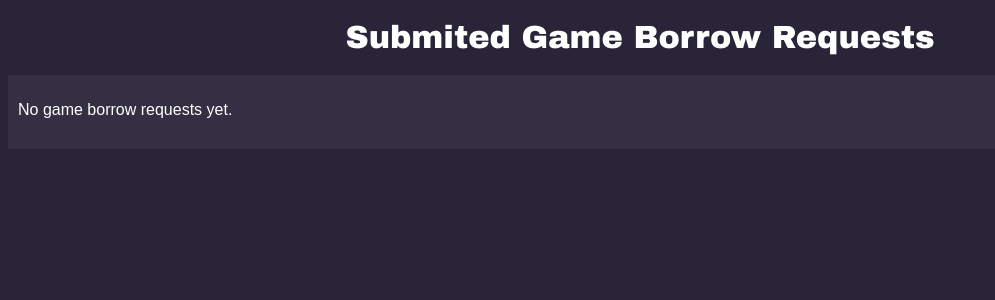
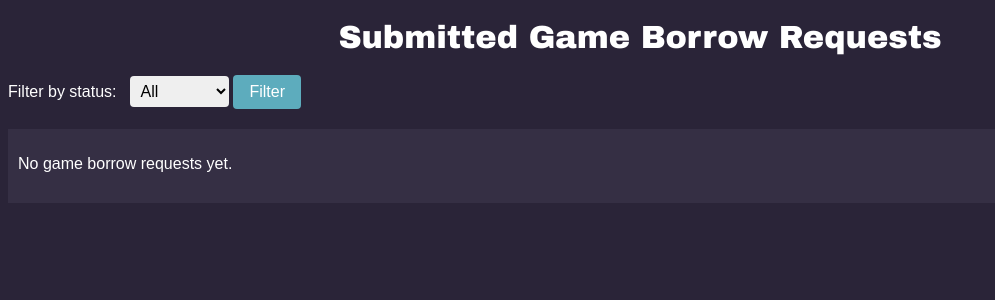
Before and after one commit to mildaug/board_game, a Django app: page /games/submited/ in a window 1280 px wide. Shown: the part 94-394 px from the top of the page, without its empty margins (0-995 px from the left). Run offline with Django 4.2, Linux system fonts and the light colour scheme; the visitor is signed in with stand-in values (Sample User, id 1); data that the repository does not hold is empty.

Commit message:
submitted request filter added

```diff
--- a/board_game_hub/board_game/static/css/style.css
+++ b/board_game_hub/board_game/static/css/style.css
@@ -1163,3 +1163,34 @@ textarea {
 .password-changed a:hover {
   color: #48969d;
 }
+
+.filter-container {
+  margin-bottom: 20px;
+}
+
+.filter-container label {
+  color: #fff;
+  margin-right: 10px;
+  font-family: Arial, sans-serif;
+}
+
+.filter-container select {
+  padding: 6px;
+  font-size: 16px;
+  border: none;
+  border-radius: 4px;
+}
+
+.filter-container button {
+  padding: 8px 16px;
+  font-size: 16px;
+  background-color: #5dacbd;
+  color: #fff;
+  border: none;
+  border-radius: 4px;
+  cursor: pointer;
+}
+
+.filter-container button:hover {
+  background-color: #48969d;
+}
--- a/board_game_hub/board_game/templates/board_game/submited_game_borrow_request_list.html
+++ b/board_game_hub/board_game/templates/board_game/submited_game_borrow_request_list.html
@@ -2,11 +2,24 @@
 {% load static %}
 
 {% block content %}
-      <h1>Submited Game Borrow Requests</h1>
+    <h1>Submitted Game Borrow Requests</h1>
+
+    <form method="get">
+        <div class="filter-container">
+            <label for="status">Filter by status:</label>
+            <select name="status" id="status">
+                <option value="">All</option>
+                <option value="New">New</option>
+                <option value="Accepted">Accepted</option>
+                <option value="Rejected">Rejected</option>
+            </select>
+            <button type="submit">Filter</button>
+        </div>
+    </form>
+
     <div class="container">
         <ul class="list">
             {% for borrow_request in borrow_requests %}
-                  {% if borrow_request.borrower == request.user %}
                 <li class="list-item">
                     <strong>Game:</strong> {{ borrow_request.game }}
                     <br>
@@ -17,7 +30,6 @@
                     <strong>Status:</strong> {{ borrow_request.request_status }}
                     <br>
                 </li>
-                  {% endif %}
             {% empty %}
                 <li class="list-item">No game borrow requests yet.</li>
             {% endfor %}
--- a/board_game_hub/board_game/views.py
+++ b/board_game_hub/board_game/views.py
@@ -94,7 +94,10 @@ def create_borrow_request(request, game_id):
 
 @login_required
 def submited_game_borrow_list(request):
+    status = request.GET.get('status', '')
     borrow_requests = GameBorrowRequest.objects.filter(borrower=request.user)
+    if status:
+        borrow_requests = borrow_requests.filter(request_status=status)
     return render(request, 'board_game/submited_game_borrow_request_list.html', {'borrow_requests': borrow_requests})
 
 @login_required
```
Lines whose indentation alone changed are shown as unchanged.
